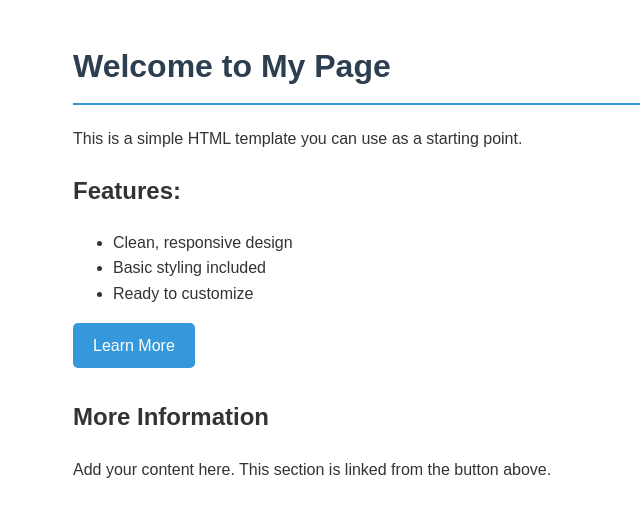
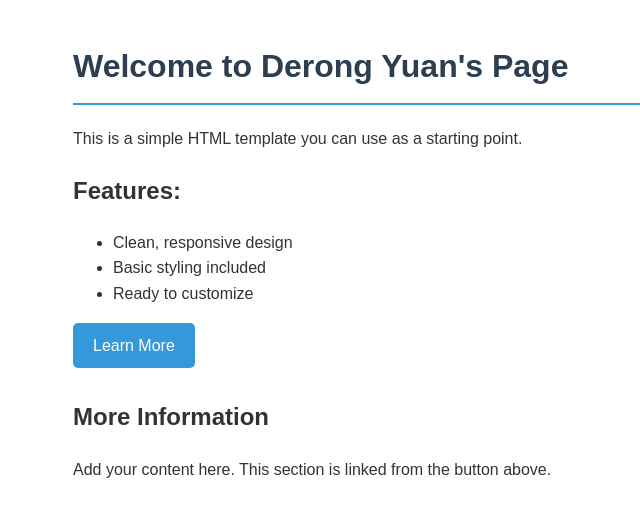
Before and after one commit to yuanderong/yuanderong.github.io, a plain HTML site: page index.html in a window 1280 px wide. Shown: the whole page, without its empty margins (167-807 px from the left). Drawn offline with Linux system fonts and the light colour scheme.

Commit message:
Update index.html

```diff
--- a/index.html
+++ b/index.html
@@ -29,7 +29,7 @@
     </style>
 </head>
 <body>
-    <h1>Welcome to My Page</h1>
+    <h1>Welcome to Derong Yuan's Page</h1>
     <p>This is a simple HTML template you can use as a starting point.</p>
 
     <h2>Features:</h2>
```
